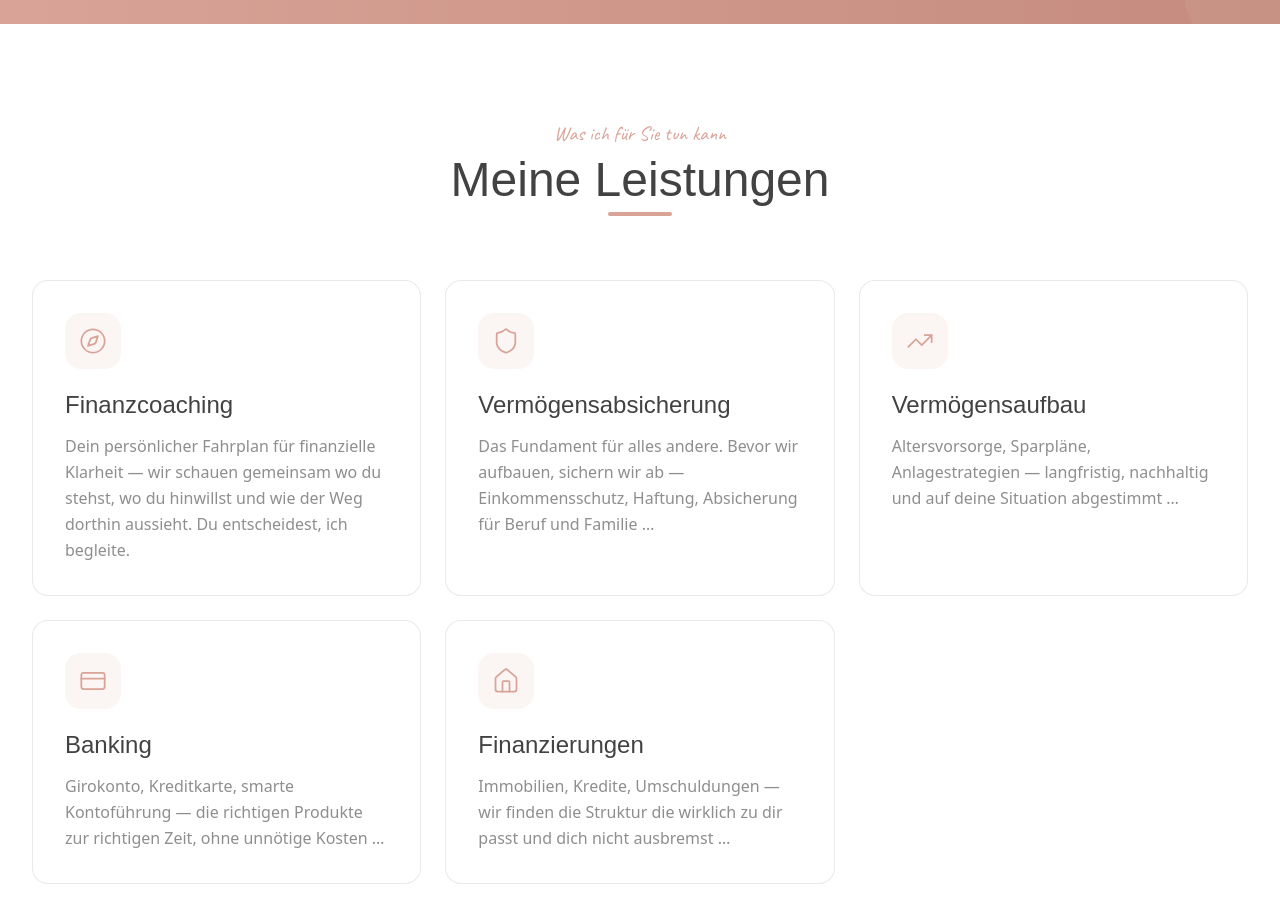
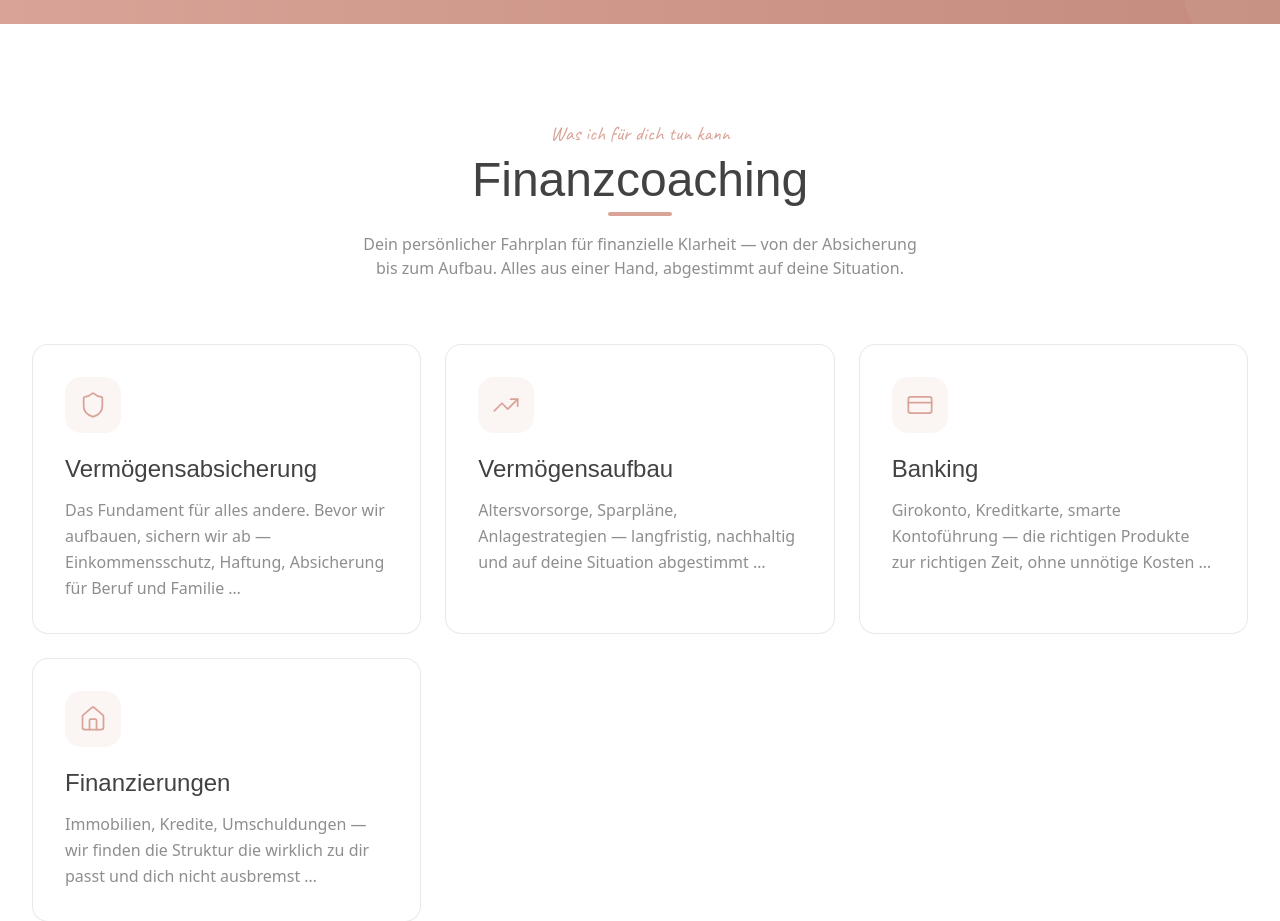
Before and after one commit to Janick97/cristina-croussen, a Next.js app: page / in a window 1280 px wide. Shown: the part 3720-4641 px from the top of the page. Built offline with nearby package versions, Linux system fonts and the light colour scheme; a web font is replaced by a local one.

Commit message:
Services: Finanzcoaching als Oberbegriff, 4 Leistungsbereiche darunter

```diff
--- a/src/components/Services.tsx
+++ b/src/components/Services.tsx
@@ -2,7 +2,6 @@
 
 import { motion } from "framer-motion";
 import {
-  Compass,
   Shield,
   TrendingUp,
   CreditCard,
@@ -10,12 +9,6 @@ import {
 } from "lucide-react";
 
 const services = [
-  {
-    icon: Compass,
-    title: "Finanzcoaching",
-    description:
-      "Dein persönlicher Fahrplan für finanzielle Klarheit — wir schauen gemeinsam wo du stehst, wo du hinwillst und wie der Weg dorthin aussieht. Du entscheidest, ich begleite.",
-  },
   {
     icon: Shield,
     title: "Vermögensabsicherung",
@@ -53,12 +46,15 @@ export default function Services() {
           className="text-center"
         >
           <span className="font-[family-name:var(--font-caveat)] text-xl text-primary">
-            Was ich für Sie tun kann
+            Was ich für dich tun kann
           </span>
           <h2 className="mt-2 font-[family-name:var(--font-londrina)] text-4xl text-dark sm:text-5xl">
-            Meine Leistungen
+            Finanzcoaching
           </h2>
           <div className="mx-auto mt-2 h-1 w-16 rounded-full bg-primary" />
+          <p className="mx-auto mt-4 max-w-xl text-base text-dark/60">
+            Dein persönlicher Fahrplan für finanzielle Klarheit — von der Absicherung bis zum Aufbau. Alles aus einer Hand, abgestimmt auf deine Situation.
+          </p>
         </motion.div>
 
         <div className="mt-10 grid gap-4 sm:mt-16 sm:grid-cols-2 sm:gap-6 lg:grid-cols-3">
```
